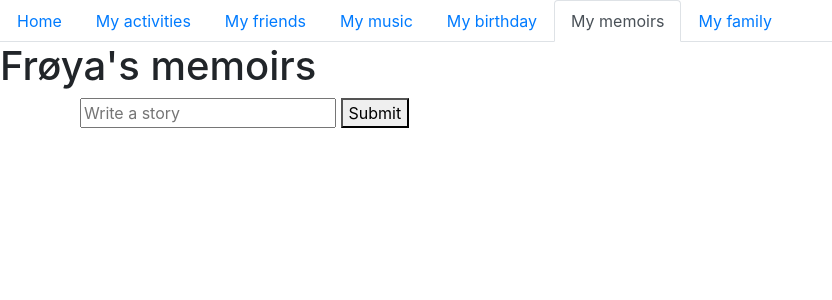
After one commit to torealvestad/froeya, a Flask app: page /my_memoirs in a window 1280 px wide. The commit adds this page. Shown: the top 300 px of the page, without its empty margins (0-832 px from the left). Run offline with Flask 2, Linux system fonts and the light colour scheme; some libraries are stand-ins or nearby versions.

Commit message:
Memoirs v1.0

```diff
--- a/application.py
+++ b/application.py
@@ -1,7 +1,7 @@
 import datetime
 
 from flask import Flask, render_template, request, session
-from flask_session import Session
+# from flask_session import Session
 
 app = Flask(__name__)
 
@@ -39,10 +39,10 @@ def birthday():
 
 memoirs = []
 
-@app.route("/memoirs", methods=["POST", "GET"])
-def memoirs():
+@app.route("/my_memoirs", methods=["POST", "GET"])
+def my_memoirs():
     if request.method == "POST":
-        memoirs = request.form.get("story")
+        story = request.form.get("story")
         memoirs.append(story)
 
-    return render_template("memoirs.html", memoirs=memoirs)
+    return render_template("my_memoirs.html", memoirs=memoirs)
--- a/templates/layout.html
+++ b/templates/layout.html
@@ -17,7 +17,7 @@
           ('friends', 'My friends'),
           ('music', 'My music'),
           ('birthday', 'My birthday'),
-          ('memoirs', 'My memoirs'),
+          ('my_memoirs', 'My memoirs'),
           ('family', 'My family')
       ] -%}
 
--- /dev/null
+++ b/templates/my_memoirs.html
@@ -0,0 +1,19 @@
+{% extends "layout.html" %}
+{% set active_page = "my_memoirs" %}
+
+{% block heading %}
+  Frøya's memoirs
+{% endblock %}
+
+{% block body %}
+    <ul>
+      {% for story in memoirs %}
+        <li> {{ story }} </li>
+      {% endfor %}
+    <ul>
+
+  <form action="{{ url_for('my_memoirs') }}" method="POST">
+      <input type="text" name="story" placeholder="Write a story">
+      <button> Submit </button>
+
+{% endblock %}
```
Also changed, not shown: templates/memoirs.html (deleted, +0 -14 lines).
